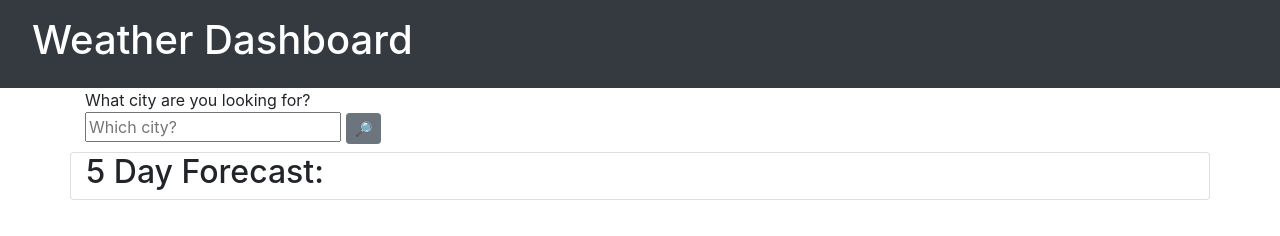
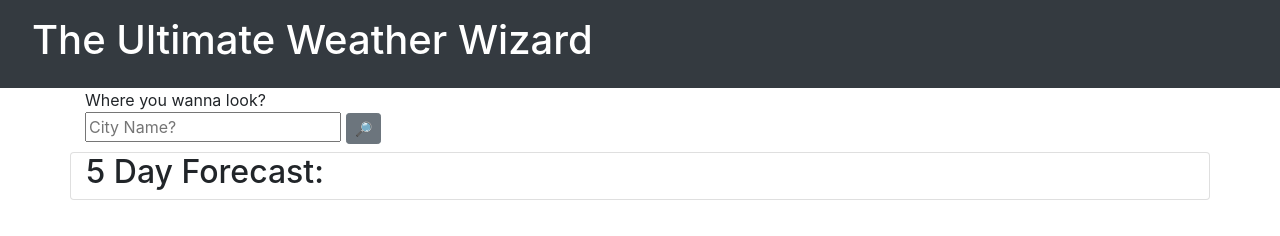
Before and after one commit to JuTo-Hub/06_Weather_Wizard, a plain HTML site: page index.html in a window 1280 px wide. Drawn offline with nearby package versions, Linux system fonts and the light colour scheme.

Commit message:
Fixed some text

```diff
--- a/Assets/style.css
+++ b/Assets/style.css
@@ -1,3 +1,6 @@
+.navbar h1{
+    text-align: center;
+}
 .col-8 {
     float: left;
 }
--- a/index.html
+++ b/index.html
@@ -4,7 +4,7 @@
 <head>
     <meta charset="UTF-8">
     <meta name="viewport" content="width=device-width, initial-scale=1.0">
-    <title>Weather on the Fly!</title>
+    <title>Weather Wizard</title>
     <link rel="stylesheet" href="./Assets/style.css">
     <link rel="stylesheet" href="https://stackpath.bootstrapcdn.com/bootstrap/4.5.2/css/bootstrap.min.css"
         integrity="sha384-JcKb8q3iqJ61gNV9KGb8thSsNjpSL0n8PARn9HuZOnIxN0hoP+VmmDGMN5t9UJ0Z" crossorigin="anonymous">
@@ -12,14 +12,14 @@
 
 <body>
     <nav class="navbar navbar-dark bg-dark" id="Navbar1">
-        <span class="navbar h1" style="color: white">Weather Dashboard</span>
+        <span class="navbar h1" style="color: white; text">The Ultimate Weather Wizard</span>
     </nav>
     <div class="container">
         <div class="row">
             <div class="col-4">
-                What city are you looking for?
+                Where you wanna look?
                 <br>
-                <input type="text" class="searchTerm" placeholder="Which city?">
+                <input type="text" class="searchTerm" placeholder="City Name?">
                 <button type="button" class="btn btn-secondary btn-sm" id="input">🔎</button>
                 <div id="cityList" class="list-group"></div>
             </div>
```
